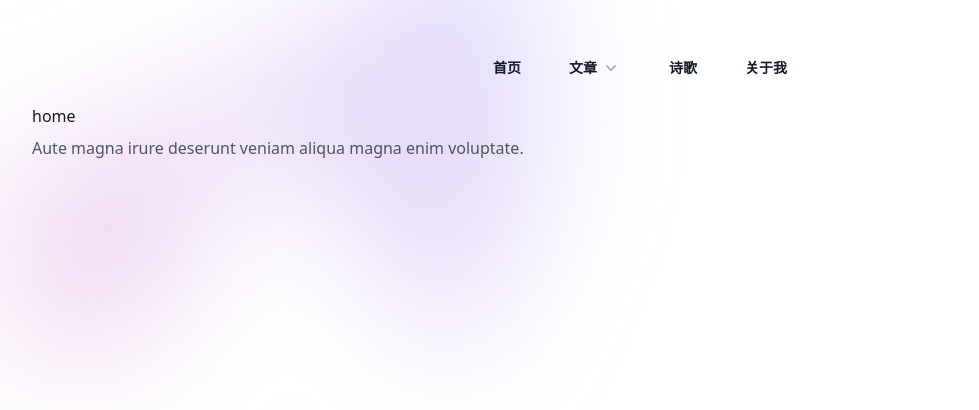
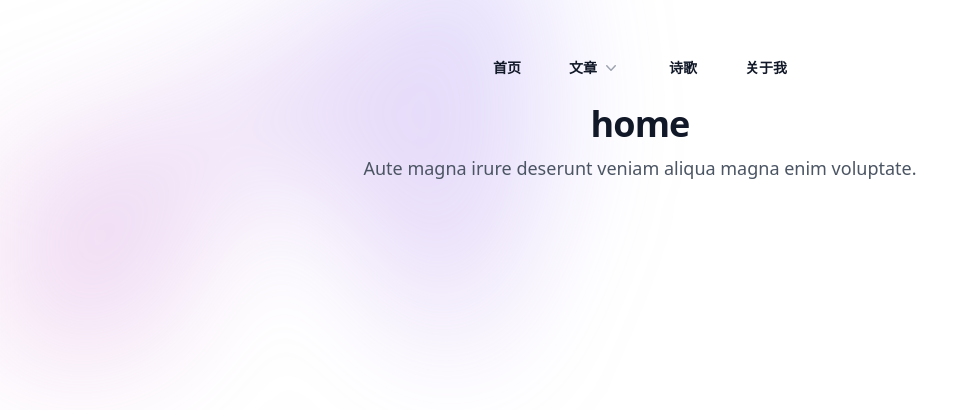
Before and after one commit to xuyanzhuqing/xuyanzhuqing.github.io, a Next.js app: page / in a window 1280 px wide. Shown: the top 410 px of the page, without its empty margins (0-979 px from the left). Built offline with nearby package versions, Linux system fonts and the light colour scheme.

Commit message:
修复taiwind 样式不生效

```diff
--- a/tailwind.config.js
+++ b/tailwind.config.js
@@ -1,7 +1,7 @@
 /** @type {import('tailwindcss').Config} */
 module.exports = {
   content: [
-    './pages/**/*.{js,ts,jsx,tsx,mdx}',
+    './app/**/*.{js,ts,jsx,tsx,mdx}',
     './components/**/*.{js,ts,jsx,tsx,mdx}',
   ],
   theme: {
```
